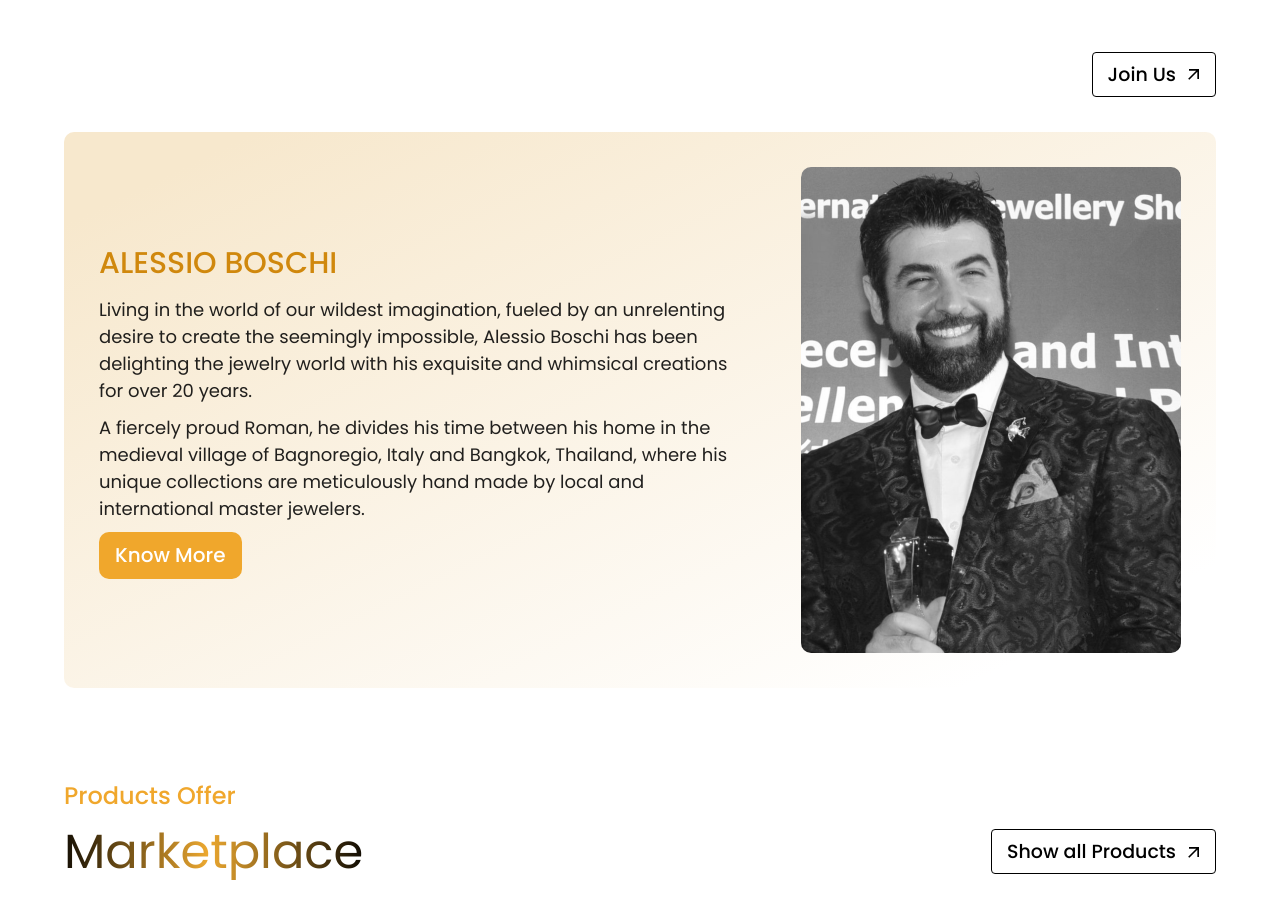
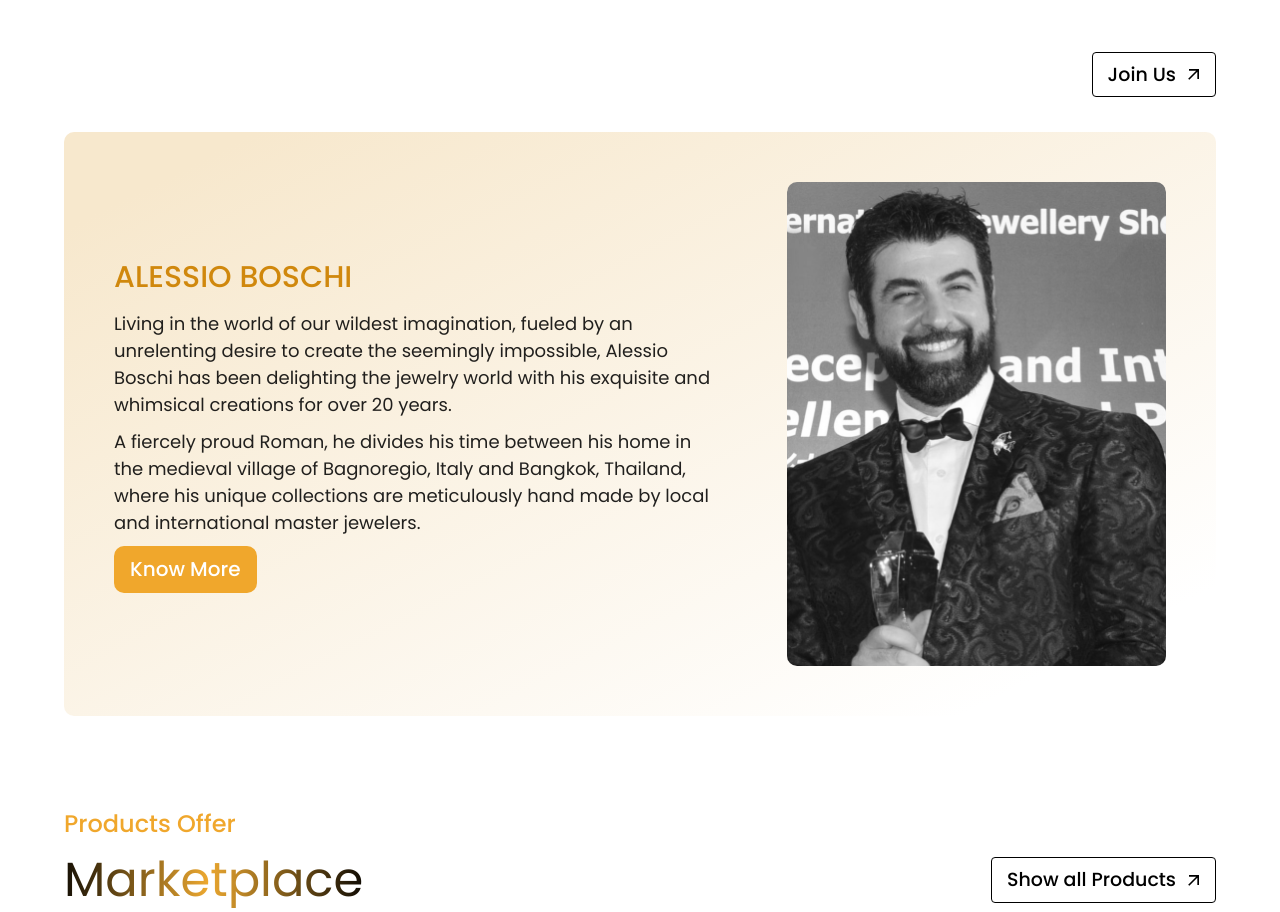
Before and after one commit to ArtisticJewellers/nfjlabs-website, a React (Create React App) app: page / in a window 1280 px wide. Shown: the part 1080-1992 px from the top of the page. Built offline with nearby package versions, Linux system fonts and the light colour scheme.

Commit message:
add padding for artist container

```diff
--- a/src/pages/home/artists/Artist.js
+++ b/src/pages/home/artists/Artist.js
@@ -62,7 +62,7 @@ const Artist = () => {
             margin: "35px",
             width: "100%",
             // height:"585px",
-            padding: "35px",
+            padding: {xs:"35px", sm:"35px", md:"50px"},
             background:
               "linear-gradient(to bottom right, #f7e8cd 8.3%, rgba(255, 218, 164, 0) 89.02%)",
             borderRadius: "10px",
```
